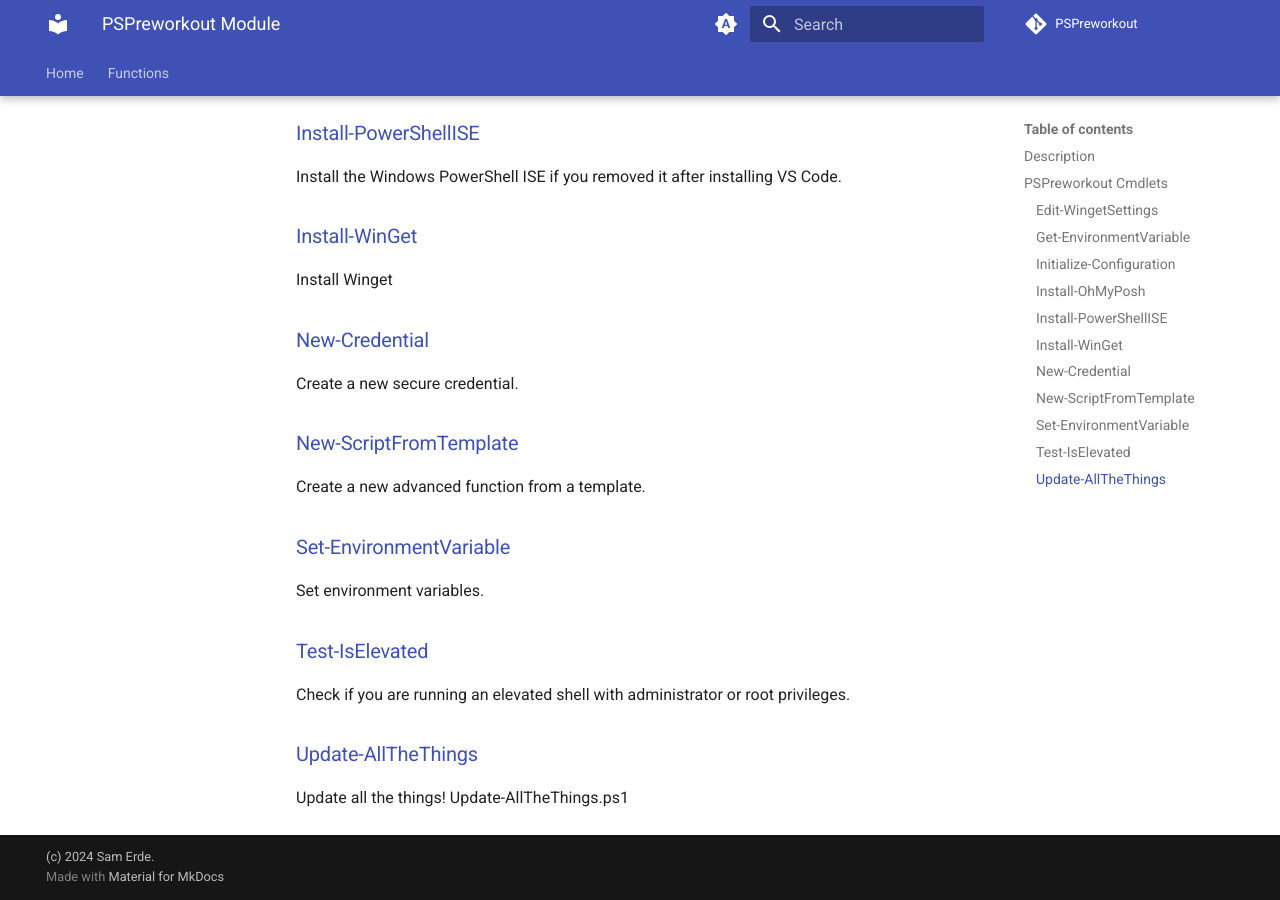
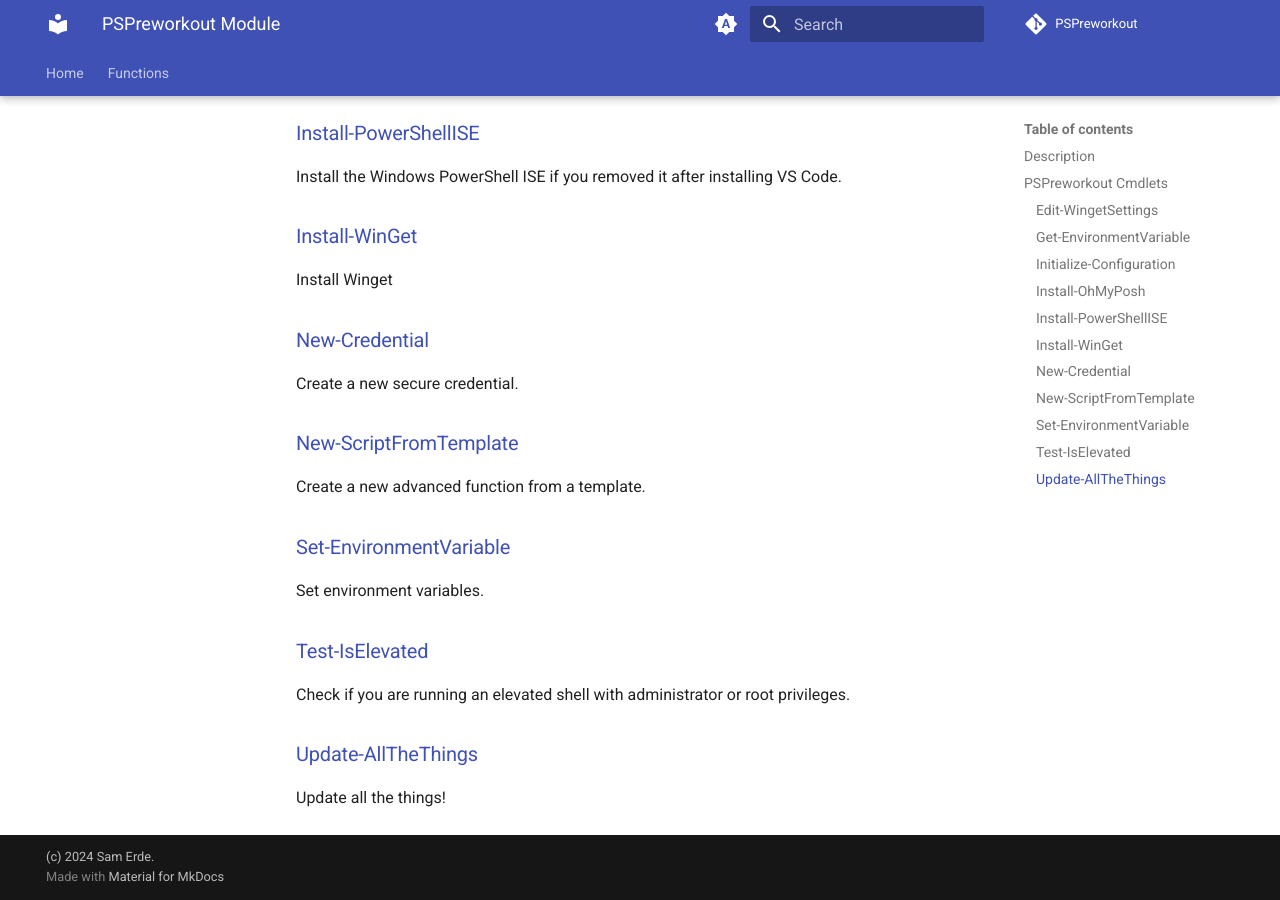
Before and after one commit to SamErde/PSPreworkout, an MkDocs documentation site: the page built from docs/PSPreworkout.md, in a window 1280 px wide and 900 px high, scrolled down 692 px. Built offline with MkDocs 1.6.1 and Material for MkDocs 9.7.7, drawn with Linux system fonts in a browser that asks for light colours; comment, search, counter and statistics services are not loaded.

Commit message:
Update PSPreworkout.md

```diff
--- a/docs/PSPreworkout.md
+++ b/docs/PSPreworkout.md
@@ -42,4 +42,4 @@
 Check if you are running an elevated shell with administrator or root privileges.
 
 ### [Update-AllTheThings](Update-AllTheThings.md)
-Update all the things! Update-AllTheThings.ps1
+Update all the things!
```
